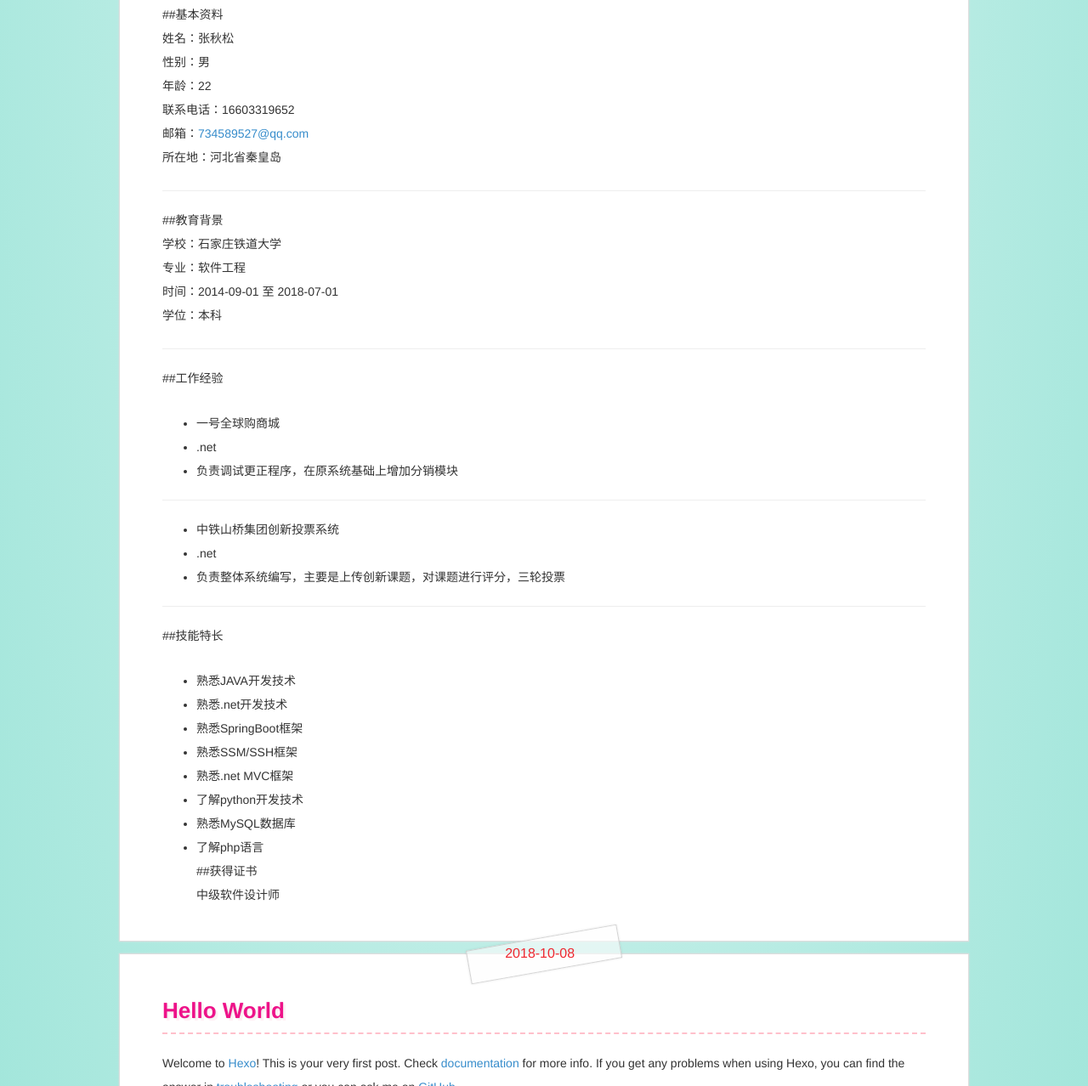
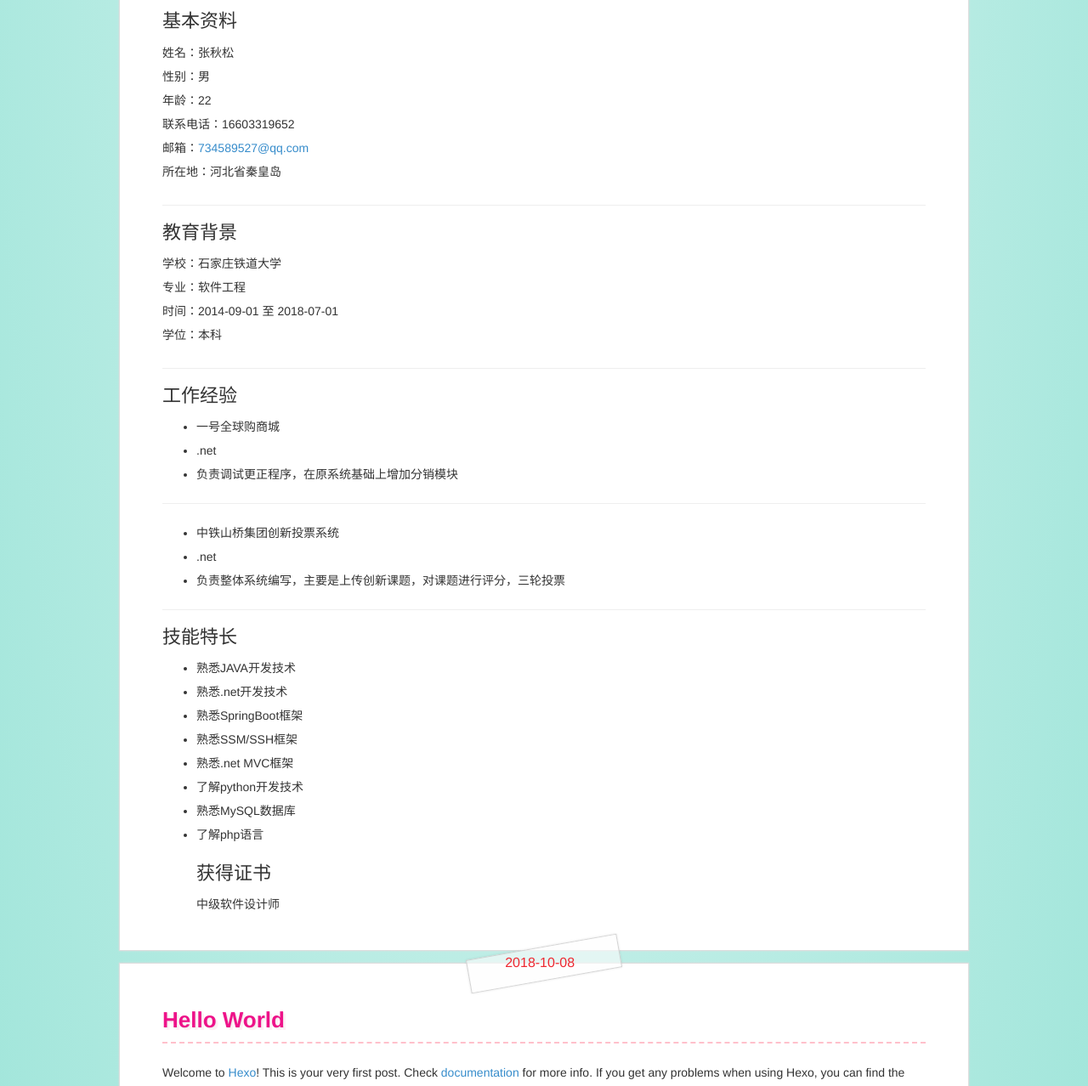
Before and after one commit to jananaca/jananaca, a plain HTML site: page index.html in a window 1280 px wide. Shown: the part 792-2070 px from the top of the page at 85% size. Drawn offline with Linux system fonts and the light colour scheme.

Commit message:
Site updated: 2018-10-08 16:21:13

```diff
--- a/index.html
+++ b/index.html
@@ -125,12 +125,11 @@
 
 
 
-        <h1 id="个人简历"><a href="#个人简历" class="headerlink" title="个人简历"></a>个人简历</h1><p>##基本资料<br>姓名：张秋松<br>性别：男<br>年龄：22<br>联系电话：16603319652<br>邮箱：<a href="mailto:734589527@qq.com" target="_blank" rel="noopener">734589527@qq.com</a><br>所在地：河北省秦皇岛</p>
+        <h1 id="个人简历"><a href="#个人简历" class="headerlink" title="个人简历"></a>个人简历</h1><h2 id="基本资料"><a href="#基本资料" class="headerlink" title="基本资料"></a>基本资料</h2><p>姓名：张秋松<br>性别：男<br>年龄：22<br>联系电话：16603319652<br>邮箱：<a href="mailto:734589527@qq.com" target="_blank" rel="noopener">734589527@qq.com</a><br>所在地：河北省秦皇岛</p>
 <hr>
-<p>##教育背景<br>学校：石家庄铁道大学<br>专业：软件工程<br>时间：2014-09-01 至 2018-07-01<br>学位：本科</p>
+<h2 id="教育背景"><a href="#教育背景" class="headerlink" title="教育背景"></a>教育背景</h2><p>学校：石家庄铁道大学<br>专业：软件工程<br>时间：2014-09-01 至 2018-07-01<br>学位：本科</p>
 <hr>
-<p>##工作经验</p>
-<ul>
+<h2 id="工作经验"><a href="#工作经验" class="headerlink" title="工作经验"></a>工作经验</h2><ul>
 <li>一号全球购商城   </li>
 <li>.net</li>
 <li>负责调试更正程序，在原系统基础上增加分销模块</li>
@@ -142,8 +141,7 @@
 <li>负责整体系统编写，主要是上传创新课题，对课题进行评分，三轮投票</li>
 </ul>
 <hr>
-<p>##技能特长</p>
-<ul>
+<h2 id="技能特长"><a href="#技能特长" class="headerlink" title="技能特长"></a>技能特长</h2><ul>
 <li>熟悉JAVA开发技术</li>
 <li>熟悉.net开发技术</li>
 <li>熟悉SpringBoot框架</li>
@@ -151,7 +149,7 @@
 <li>熟悉.net MVC框架</li>
 <li>了解python开发技术</li>
 <li>熟悉MySQL数据库</li>
-<li>了解php语言<br>##获得证书<br>中级软件设计师</li>
+<li>了解php语言<h2 id="获得证书"><a href="#获得证书" class="headerlink" title="获得证书"></a>获得证书</h2>中级软件设计师</li>
 </ul>
 
 
```
Also changed, not shown: 2018/10/08/hello-world/~$index.html (added, +3 -0 lines).
